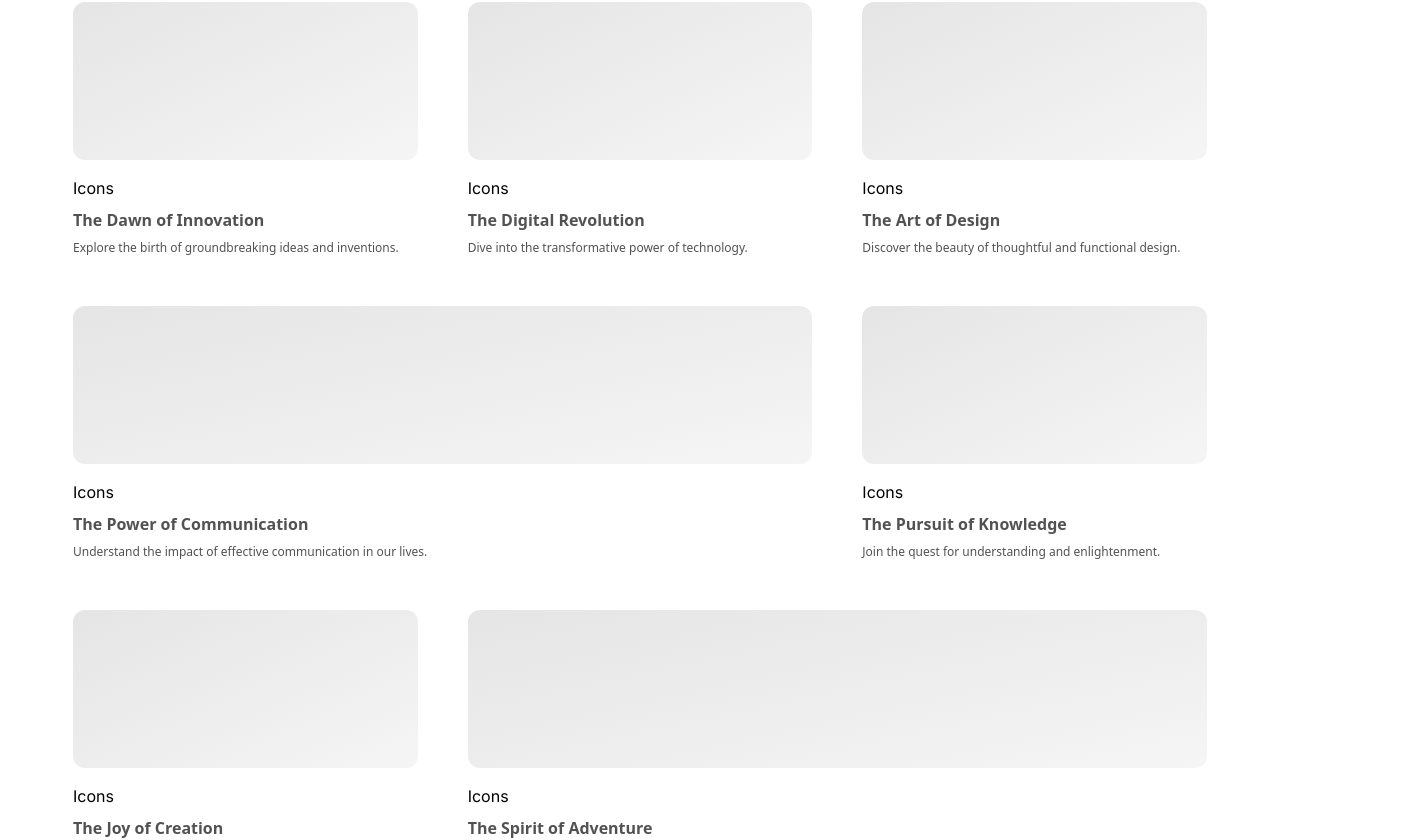
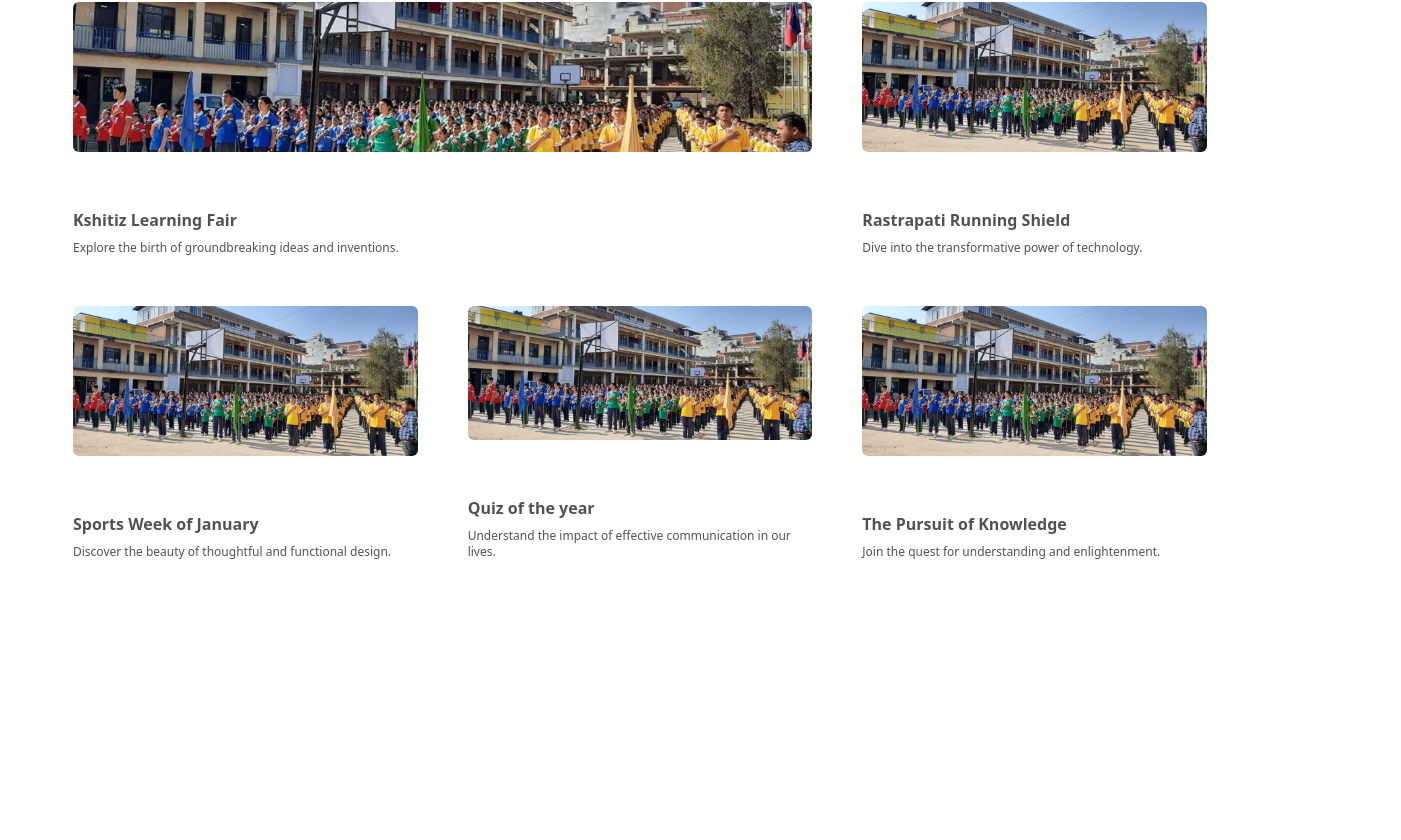
Before and after one commit to devhimal/shree-bhotenamlang-secondary-school, a Next.js app: page / in a window 1280 px wide. Shown: the part 1943-2783 px from the top of the page, 1401 px wide, since content can reach past the window. After the commit the page ends 2520 px from the top, so only its background shows below. Built offline with nearby package versions, Linux system fonts and the light colour scheme.

Commit message:
feat: lazy load added to the component on loading.

```diff
--- /dev/null
+++ b/src/app/about/page.tsx
@@ -0,0 +1,7 @@
+import React from "react"
+
+const page = () => {
+  return <div>page</div>
+}
+
+export default page
--- a/src/app/components/atoms/Container/Container.tsx
+++ b/src/app/components/atoms/Container/Container.tsx
@@ -13,7 +13,7 @@ const Container = ({ children, classNames, id }: Props) => {
       // style={{ paddingLeft: "10px", paddingRight: "10px" }}
       id={id}
       className={cn(
-        "mx-auto   px-8 md:px-14 w-full h-fit text-white ",
+        "mx-auto px-8 md:px-14 w-full max-w-[1440px] text-white overflow-hidden ",
         classNames
       )}
     >
--- a/src/app/components/molecules/Events/Event.tsx
+++ b/src/app/components/molecules/Events/Event.tsx
@@ -1,62 +1,54 @@
-import React from "react"
+import React, { ReactNode } from "react"
 import { BentoGrid, BentoGridItem } from "../../ui/BentroGrid"
 import Container from "../../atoms/Container/Container"
 import SectionHeading from "../../atoms/SectionHeading/SectionHeading"
+import LazyShow from "../LazyShow/LazyShow"
 
-const Skeleton = () => (
-  <div className="flex flex-1 w-full h-full min-h-[6rem] rounded-xl bg-gradient-to-br from-neutral-200 dark:from-neutral-900 dark:to-neutral-800 to-neutral-100"></div>
+const Skeleton = ({ children }: { children?: ReactNode }) => (
+  <div className="flex flex-1 w-full h-full min-h-[6rem] rounded-xl bg-gradient-to-br from-neutral-200 dark:from-neutral-900 dark:to-neutral-800 to-neutral-100">
+    {children}
+  </div>
 )
 
 const Events = () => {
   const items = [
     {
-      title: "The Dawn of Innovation",
+      title: "Kshitiz Learning Fair",
       description: "Explore the birth of groundbreaking ideas and inventions.",
-      header: <Skeleton />,
-      icon: "Icons",
+      imgUrl: "/images/school1.jpg",
+      icon: "2024-02-4",
     },
     {
-      title: "The Digital Revolution",
+      title: "Rastrapati Running Shield",
       description: "Dive into the transformative power of technology.",
-      header: <Skeleton />,
-      icon: "Icons",
+      imgUrl: "/images/school1.jpg",
+      icon: "2024-02-4",
     },
     {
-      title: "The Art of Design",
+      title: "Sports Week of January",
       description: "Discover the beauty of thoughtful and functional design.",
-      header: <Skeleton />,
-      icon: "Icons",
+      imgUrl: "/images/school1.jpg",
+      icon: "2024-02-4",
     },
     {
-      title: "The Power of Communication",
+      title: "Quiz of the year",
       description:
         "Understand the impact of effective communication in our lives.",
-      header: <Skeleton />,
-      icon: "Icons",
+      imgUrl: "/images/school1.jpg",
+      icon: "2024-02-4",
     },
     {
       title: "The Pursuit of Knowledge",
       description: "Join the quest for understanding and enlightenment.",
-      header: <Skeleton />,
-      icon: "Icons",
-    },
-    {
-      title: "The Joy of Creation",
-      description: "Experience the thrill of bringing ideas to life.",
-      header: <Skeleton />,
-      icon: "Icons",
-    },
-    {
-      title: "The Spirit of Adventure",
-      description: "Embark on exciting journeys and thrilling discoveries.",
-      header: <Skeleton />,
-      icon: "Icons",
+      imgUrl: "/images/school1.jpg",
+      icon: "2024-02-4",
     },
   ]
 
   return (
-    <Container classNames="text-blac">
-      <div>
+    <LazyShow>
+      <Container classNames="text-black overflow-hidden ">
+        <div className="">
           <SectionHeading>Upcoming Events</SectionHeading>
           <BentoGrid className="w-full mx-auto">
             {items.map((item, i) => (
@@ -64,14 +56,15 @@ const Events = () => {
                 key={i}
                 title={item.title}
                 description={item.description}
-              header={item.header}
+                imgUrl={item.imgUrl}
                 icon={item.icon}
-              className={i === 3 || i === 6 ? "md:col-span-2" : ""}
+                className={i === 0 || i === 5 ? "md:col-span-2" : ""}
               />
             ))}
           </BentoGrid>
         </div>
       </Container>
+    </LazyShow>
   )
 }
 
--- a/src/app/components/molecules/FeatureProgram/FeatureProgram.tsx
+++ b/src/app/components/molecules/FeatureProgram/FeatureProgram.tsx
@@ -3,6 +3,7 @@ import Container from "../../atoms/Container/Container"
 import SectionHeading from "../../atoms/SectionHeading/SectionHeading"
 import { PinContainer } from "../../ui/PinContainer"
 import Image from "next/image"
+import LazyShow from "../LazyShow/LazyShow"
 
 const FeatureProgram = () => {
   const Program = [
@@ -44,6 +45,7 @@ const FeatureProgram = () => {
     },
   ]
   return (
+    <LazyShow>
       <Container classNames="text-black">
         <div>
           <SectionHeading>Featured Program</SectionHeading>
@@ -78,6 +80,7 @@ const FeatureProgram = () => {
           </div>
         </div>
       </Container>
+    </LazyShow>
   )
 }
 
--- /dev/null
+++ b/src/app/components/molecules/LazyShow/LazyShow.tsx
@@ -0,0 +1,61 @@
+"use client"
+
+import { motion, useAnimation } from "framer-motion"
+import React, { useEffect, useRef, useState } from "react"
+
+function useOnScreen(ref: any, rootMargin = "0px") {
+  // State and setter for storing whether element is visible
+  const [isIntersecting, setIntersecting] = useState(false)
+
+  useEffect(() => {
+    let currentRef = null
+    const observer = new IntersectionObserver(
+      ([entry]) => {
+        // Update our state when observer callback fires
+        setIntersecting(entry.isIntersecting)
+      },
+      {
+        rootMargin,
+      }
+    )
+    if (ref.current) {
+      currentRef = ref.current
+      observer.observe(currentRef)
+    }
+    return () => {
+      observer.unobserve(currentRef)
+    }
+  }, [ref, rootMargin]) // Empty array ensures that effect is only run on mount and unmount
+
+  return isIntersecting
+}
+
+const LazyShow = ({ children }: { children: any }) => {
+  const controls = useAnimation()
+  const rootRef = useRef()
+  const onScreen = useOnScreen(rootRef)
+  useEffect(() => {
+    if (onScreen) {
+      controls.start({
+        x: 0,
+        opacity: 1,
+        transition: {
+          duration: 2,
+          ease: "easeInOut",
+        },
+      })
+    }
+  }, [onScreen, controls])
+  return (
+    <motion.div
+      className="lazy-div"
+      ref={rootRef as any}
+      initial={{ opacity: 0, x: -20 }}
+      animate={controls}
+    >
+      {children}
+    </motion.div>
+  )
+}
+
+export default LazyShow
--- a/src/app/components/molecules/Numbers/Numbers.tsx
+++ b/src/app/components/molecules/Numbers/Numbers.tsx
@@ -1,5 +1,6 @@
 import React from "react"
 import Container from "../../atoms/Container/Container"
+import LazyShow from "../LazyShow/LazyShow"
 
 const Numbers = () => {
   const NumbersData = [
@@ -21,6 +22,7 @@ const Numbers = () => {
     },
   ]
   return (
+    <LazyShow>
       <Container classNames="relative text-black">
         <div className="grid grid-cols-1 sm:grid-cols-2 md:grid-cols-3  lg:grid-cols-4 gap-4 ">
           {NumbersData.map((item, index) => {
@@ -38,6 +40,7 @@ const Numbers = () => {
           })}
         </div>
       </Container>
+    </LazyShow>
   )
 }
 
--- a/src/app/components/ui/BentroGrid.tsx
+++ b/src/app/components/ui/BentroGrid.tsx
@@ -1,3 +1,4 @@
+import Image from "next/image"
 import { cn } from "../utils/cn"
 
 export const BentoGrid = ({
@@ -10,7 +11,7 @@ export const BentoGrid = ({
   return (
     <div
       className={cn(
-        "grid md:auto-rows-[18rem] grid-cols-1 md:grid-cols-3 gap-4 max-w-7xl mx-auto ",
+        "grid md:auto-rows-[18rem] h-full   grid-cols-1 md:grid-cols-3 gap-4 max-w-7xl mx-auto ",
         className
       )}
     >
@@ -23,25 +24,34 @@ export const BentoGridItem = ({
   className,
   title,
   description,
-  header,
   icon,
+  imgUrl,
 }: {
   className?: string
   title?: string | React.ReactNode
   description?: string | React.ReactNode
   header?: React.ReactNode
   icon?: React.ReactNode
+  imgUrl?: string
 }) => {
   return (
     <div
       className={cn(
-        "row-span-1 rounded-xl group/bento hover:shadow-xl transition duration-200 shadow-input dark:shadow-none p-4 dark:bg-black dark:border-white/[0.2] bg-white border border-transparent justify-between flex flex-col space-y-4",
+        "row-span-1 rounded-xl group/bento hover:shadow-xl transition duration-200 shadow-input dark:shadow-none p-4 dark:bg-black dark:border-white/[0.2] bg-white border border-transparent justify-between flex flex-col",
         className
       )}
     >
-      {header}
+      <div className="rounded-md overflow-hidden">
+        <Image
+          src={imgUrl ? imgUrl : ""}
+          height={120}
+          width={120}
+          alt={imgUrl ? imgUrl : "event image"}
+          className="h-full w-full object-cover textd-white "
+        />
+      </div>
       <div className="group-hover/bento:translate-x-2 transition duration-200">
-        {icon}
+        <p className="text-white py-2 pt-4 font-sm">{icon}</p>
         <div className="font-sans font-bold text-neutral-600 dark:text-neutral-200 mb-2 mt-2">
           {title}
         </div>
--- a/src/app/page.tsx
+++ b/src/app/page.tsx
@@ -6,7 +6,7 @@ import FeatureProgram from "./components/molecules/FeatureProgram/FeatureProgram
 
 export default function Home() {
   return (
-    <main className="flex relative flex-col items-center h-fit gap-10">
+    <main className="flex relative flex-col items-center gap-10">
       <Navbar />
       <Hero />
       <Numbers />
```
Lines whose indentation alone changed are shown as unchanged.
